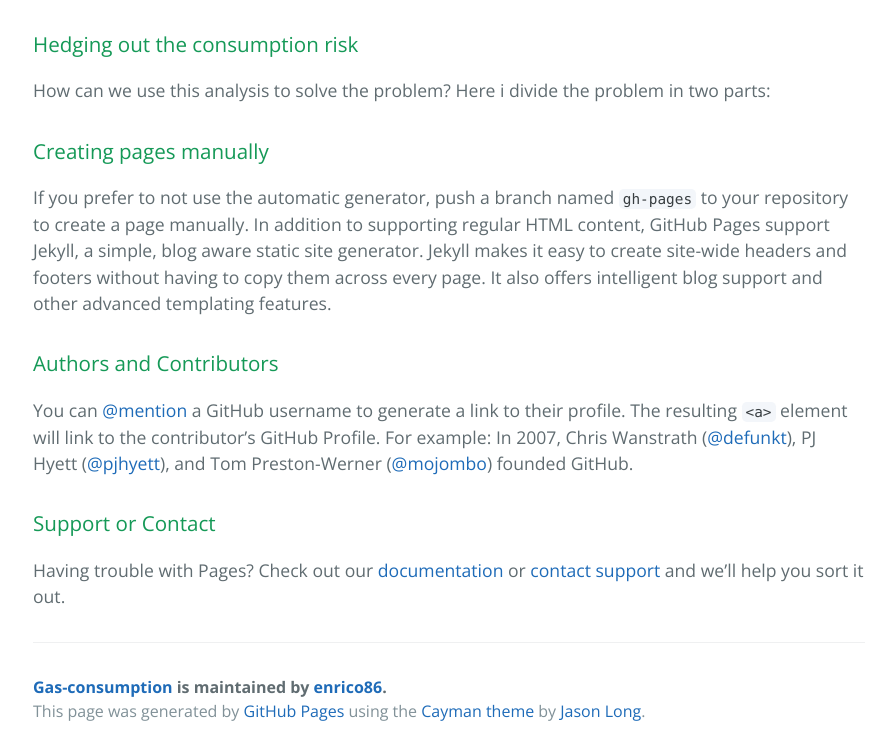
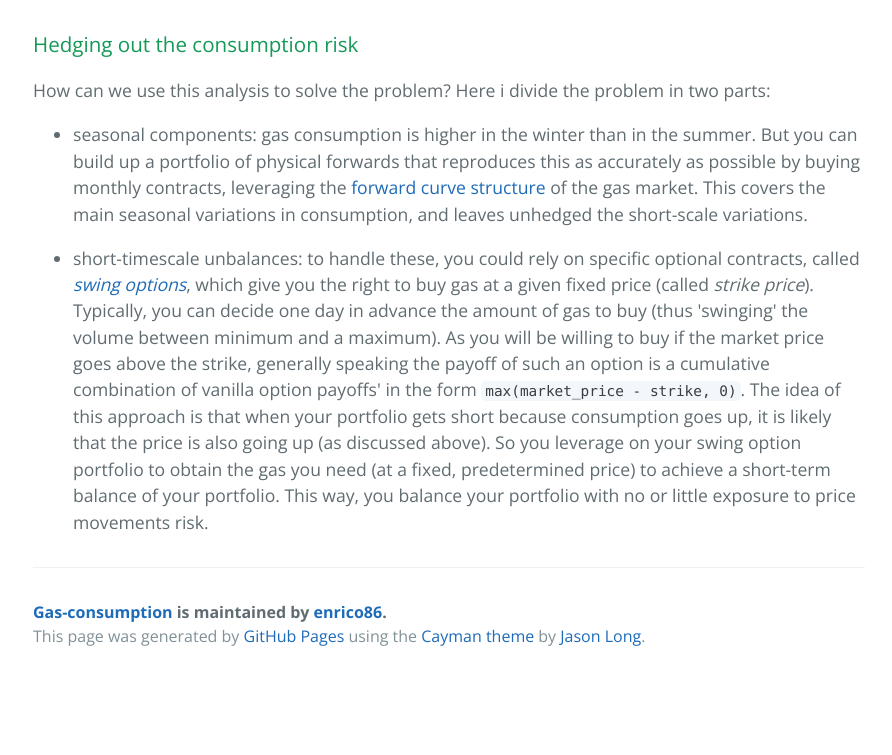
Before and after one commit to etesio/gas-consumption, a plain HTML site: page index.html in a window 1280 px wide. Shown: the part 1268-2023 px from the top of the page, without its empty margins (191-1083 px from the left). After the commit the page ends 1948 px from the top, so only its background shows below. Drawn offline with nearby package versions, Linux system fonts and the light colour scheme.

```diff
--- a/index.html
+++ b/index.html
@@ -39,20 +39,11 @@ In other words, <em>errors tend to sum up much more than cancel out</em>. So, ex
 
 <p>How can we use this analysis to solve the problem? Here i divide the problem in two parts:</p>
 
-<h3>
-<a id="creating-pages-manually" class="anchor" href="#creating-pages-manually" aria-hidden="true"><span aria-hidden="true" class="octicon octicon-link"></span></a>Creating pages manually</h3>
-
-<p>If you prefer to not use the automatic generator, push a branch named <code>gh-pages</code> to your repository to create a page manually. In addition to supporting regular HTML content, GitHub Pages support Jekyll, a simple, blog aware static site generator. Jekyll makes it easy to create site-wide headers and footers without having to copy them across every page. It also offers intelligent blog support and other advanced templating features.</p>
-
-<h3>
-<a id="authors-and-contributors" class="anchor" href="#authors-and-contributors" aria-hidden="true"><span aria-hidden="true" class="octicon octicon-link"></span></a>Authors and Contributors</h3>
-
-<p>You can <a href="https://help.github.com/articles/basic-writing-and-formatting-syntax/#mentioning-users-and-teams" class="user-mention">@mention</a> a GitHub username to generate a link to their profile. The resulting <code>&lt;a&gt;</code> element will link to the contributor’s GitHub Profile. For example: In 2007, Chris Wanstrath (<a href="https://github.com/defunkt" class="user-mention">@defunkt</a>), PJ Hyett (<a href="https://github.com/pjhyett" class="user-mention">@pjhyett</a>), and Tom Preston-Werner (<a href="https://github.com/mojombo" class="user-mention">@mojombo</a>) founded GitHub.</p>
-
-<h3>
-<a id="support-or-contact" class="anchor" href="#support-or-contact" aria-hidden="true"><span aria-hidden="true" class="octicon octicon-link"></span></a>Support or Contact</h3>
-
-<p>Having trouble with Pages? Check out our <a href="https://help.github.com/pages">documentation</a> or <a href="https://github.com/contact">contact support</a> and we’ll help you sort it out.</p>
+<ul>
+<li><p>seasonal components: gas consumption is higher in the winter than in the summer. But you can build up a portfolio of physical forwards that reproduces this as accurately as possible by buying monthly contracts, leveraging the <a href="https://plot.ly/%7Eenrico.tesio/16/henry-hub-forward-curve/">forward curve structure</a> of the gas market. This covers the main seasonal variations in consumption, and leaves unhedged the short-scale variations.</p></li>
+<li><p>short-timescale unbalances: to handle these, you could rely on specific optional contracts, called <a href="http://www.investopedia.com/terms/s/swing-option.asp"><em>swing options</em></a>, which give you the right to buy gas at a given fixed price (called <em>strike price</em>). Typically, you can decide one day in advance the amount of gas to buy (thus 'swinging' the volume between  minimum and a maximum). As you will be willing to buy if the market price goes above the strike, generally speaking the payoff of such an option is a cumulative combination of vanilla option payoffs' in the form <code>max(market_price - strike, 0)</code>.
+The idea of this approach is that when your portfolio gets short because consumption goes up, it is likely that the price is also going up (as discussed above). So you leverage on your swing option portfolio to obtain the gas you need (at a fixed, predetermined price) to achieve a short-term balance of your portfolio. This way, you balance your portfolio with no or little exposure to price movements risk.</p></li>
+</ul>
 
       <footer class="site-footer">
         <span class="site-footer-owner"><a href="https://github.com/enrico86/gas-consumption">Gas-consumption</a> is maintained by <a href="https://github.com/enrico86">enrico86</a>.</span>
```
Also changed, not shown: params.json (+1 -1 lines).
